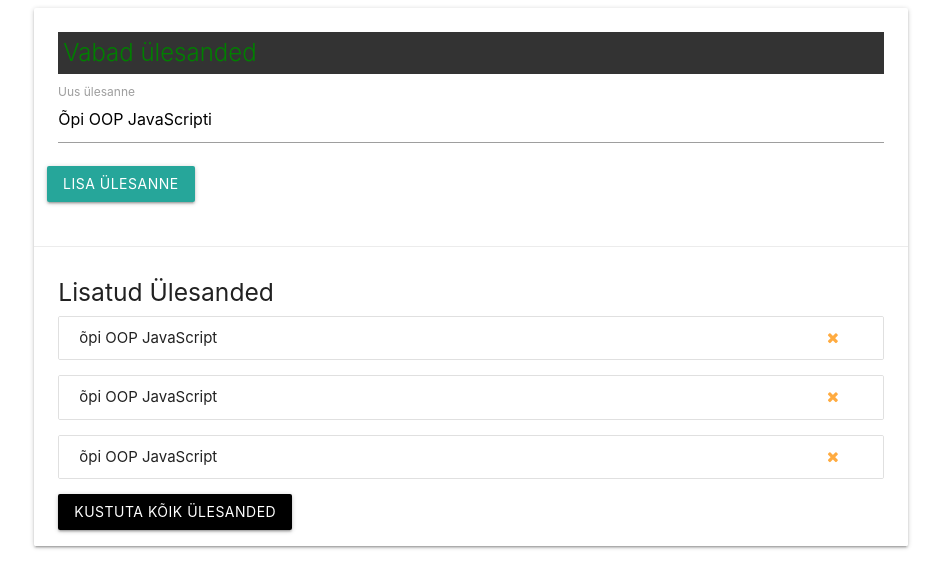
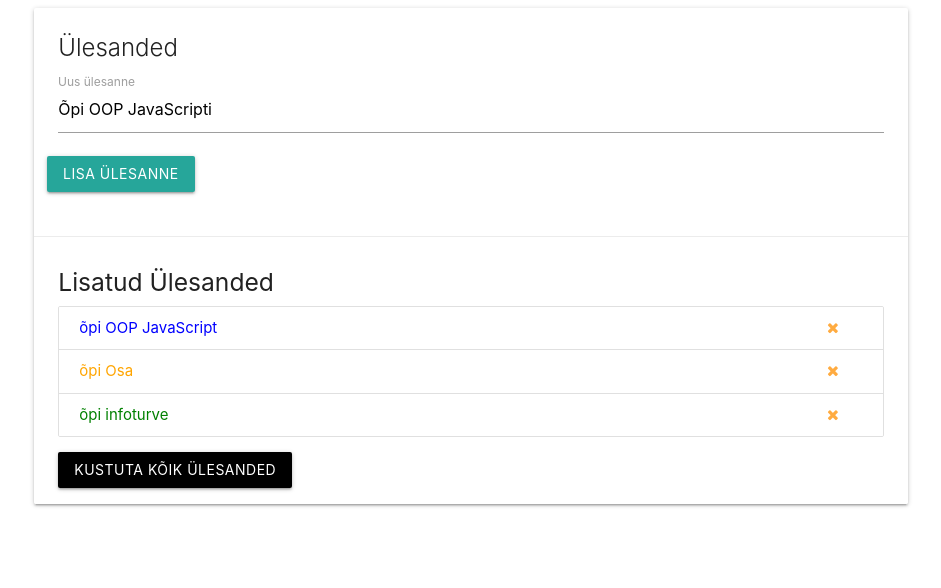
Before and after one commit to jsamuel23/oop, a plain HTML site: page index.html in a window 1280 px wide. Shown: the whole page, without its empty margins (169-1110 px from the left). Drawn offline with nearby package versions, Linux system fonts and the light colour scheme.

Commit message:
querryselectoriga stiili muutmine

```diff
--- a/app.js
+++ b/app.js
@@ -1,19 +1,15 @@
 // document meetodid
 // single element selector
 
-sisu = document.getElementById('title'); // hmtl sisu
-id = document.getElementById('title').id; // id sisu
-klass = document.getElementById('title').className;
+sisu = document.querySelector('#title'); // id järgi
+sisu = document.querySelector('.card-title'); // klassi järgi
+sisu = document.querySelector('h5'); // elemendi järgi
 
-// sisu.style.background ='#333';
-document.getElementById('title').style.background = '#333';
-sisu.style.color = '#fff';
-sisu.style.padding = '5px';
-// sisu.style.display = 'none';
+// stiili muutmine
 
-// sisu muutmine
-sisu.textContent = 'Minu ülesandend';
-sisu.innerText = 'Just minu ülesanne';
-sisu.innerHTML = '<span style="color:green">Vabad ülesanded</span>';
+document.querySelector('li').style.color = 'red';
+document.querySelector('ul li').style.color = 'blue';
+document.querySelector('li:last-child').style.color = 'green';
+document.querySelector('li:nth-child(2)').style.color = 'orange';
 
 console.log(sisu);
--- a/index.html
+++ b/index.html
@@ -36,20 +36,20 @@
                                 <i class="fa fa-remove"></i>
                             </a>
                         </li>
-                    </ul>
+
                     <!--Ülesanne2-->
-                    <ul class="collection">
+
                             <li class="collection-item">
-                                õpi OOP JavaScript
+                                õpi Osa
                                 <a href="#" class="delete-item secondary-content">
                                     <i class="fa fa-remove"></i>
                                 </a>
                             </li>
-                        </ul>
+
                         <!--Ülesanne3-->
-                        <ul class="collection">
+
                                 <li class="collection-item">
-                                    õpi OOP JavaScript
+                                    õpi infoturve
                                     <a href="#" class="delete-item secondary-content">
                                         <i class="fa fa-remove"></i>
                                     </a>
```
